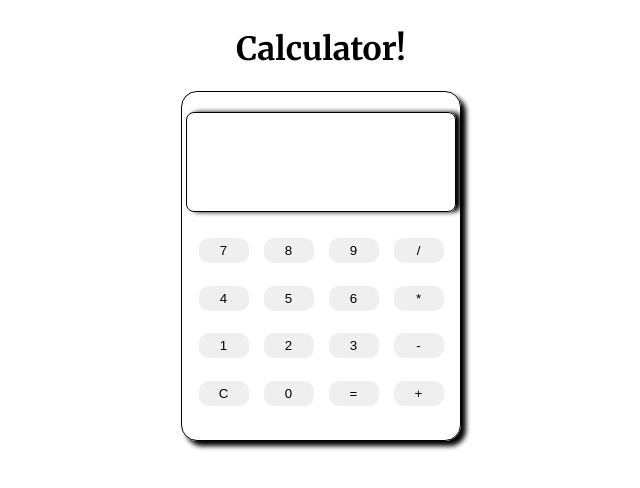
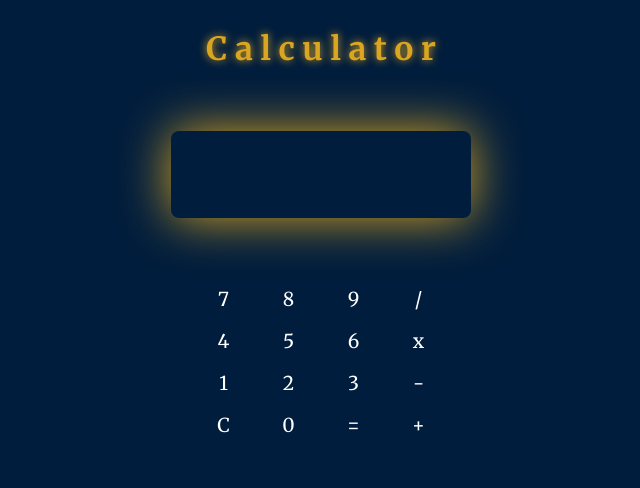
Before and after one commit to aburke76/Calculator, a plain HTML site: page index.html in a window 1280 px wide. Shown: the whole page, without its empty margins (319-959 px from the left). Drawn offline with Linux system fonts and the light colour scheme.

Commit message:
basic calculator finished

```diff
--- a/index.html
+++ b/index.html
@@ -7,7 +7,7 @@
         <title>Calculator</title>
     </head>
     <body>
-        <h1>Calculator!</h1>
+        <h1>C a l c u l a t o r</h1>
         <div class="calculator">
             <div class="display">
                 <h2 class="math"></h2>
@@ -20,7 +20,7 @@
                 <button class="btn num">4</button>
                 <button class="btn num">5</button>
                 <button class="btn num">6</button>
-                <button id="mult" class="btn operator">*</button>
+                <button id="mult" class="btn operator">x</button>
                 <button class="btn num">1</button>
                 <button class="btn num">2</button>
                 <button class="btn num">3</button>
--- a/script.js
+++ b/script.js
@@ -37,6 +37,8 @@ function operate(a, b, func) {
 
 function clear() {
     display.textContent = "";
+    newEquation = false;
+    isNumClicked = false;
     mathArray = [];
     enableOperators();
 }
@@ -62,12 +64,10 @@ for (let i = 0; i < nums.length; i++) {
         isNumClicked = true;
         if (newEquation == true) {
             display.textContent = "";
-            display.textContent += nums[i].textContent;
-            mathArray = display.textContent;
-        } else {
-            display.textContent += nums[i].textContent;
-            mathArray = display.textContent;
+            newEquation = false;
         }
+        display.textContent += nums[i].textContent;
+        mathArray = display.textContent;
     });
 }
 
@@ -102,8 +102,8 @@ equals.addEventListener("click", () => {
         display.textContent = operate(firstNumber, secondNumber, subtract);
         mathArray = [display.textContent];
     }
-    if (mathArray.includes("*")) {
-        mathArray = mathArray.split("*");
+    if (mathArray.includes("x")) {
+        mathArray = mathArray.split("x");
         console.log(mathArray);
         firstNumber = parseInt(mathArray[0]);
         secondNumber = parseInt(mathArray[1]);
--- a/styles.css
+++ b/styles.css
@@ -2,6 +2,7 @@
 
 * {
     box-sizing: border-box;
+    font-family: "Merriweather", serif;
 }
 
 body {
@@ -10,6 +11,12 @@ body {
     flex-direction: column;
     align-items: center;
     justify-content: center;
+    background-color: #001d3d;
+}
+
+h1 {
+    color: goldenrod;
+    text-shadow: 0 0 8px;
 }
 
 .calculator {
@@ -17,11 +24,11 @@ body {
     flex-direction: column;
     align-items: center;
     height: 350px;
-    width: 280px;
-    border: solid 1px black;
+    width: 270px;
     border-radius: 1em;
-    box-shadow: 5px 5px 5px;
-    /* background-color: ; */
+    background-color: #001d3d;
+    margin-top: 20px;
+    gap: 20px;
 }
 
 .display {
@@ -29,13 +36,14 @@ body {
     justify-content: end;
     align-items: flex-end;
     height: 100px;
-    width: 270px;
-    border: solid 1px black;
+    width: 300px;
     border-radius: 0.5em;
     margin-top: 20px;
+    margin-bottom: 25px;
     padding-right: 7px;
-    /* background-color: ; */
-    box-shadow: 5px 0px 5px;
+    background-color: #001d3d;
+    box-shadow: 0 0 50px;
+    color: goldenrod;
 }
 
 .math {
@@ -58,17 +66,21 @@ body {
 .btn,
 #clear,
 #equals {
-    height: 25px;
-    width: 50px;
+    height: 27px;
+    width: 55px;
     border: none;
-    /* background-color: ; */
+    background-color: #001d3d;
     border-radius: 10px;
-    transition: background-color 0.25s ease-in-out;
+    font-size: larger;
+    color: white;
+    transition: all 0.35s ease-in-out;
 }
 
 .btn:hover,
 #clear:hover,
 #equals:hover {
     cursor: pointer;
-    background-color: #00bbf9;
+    background-color: #001d3d;
+    color: goldenrod;
+    box-shadow: 0 0 5px;
 }
```
